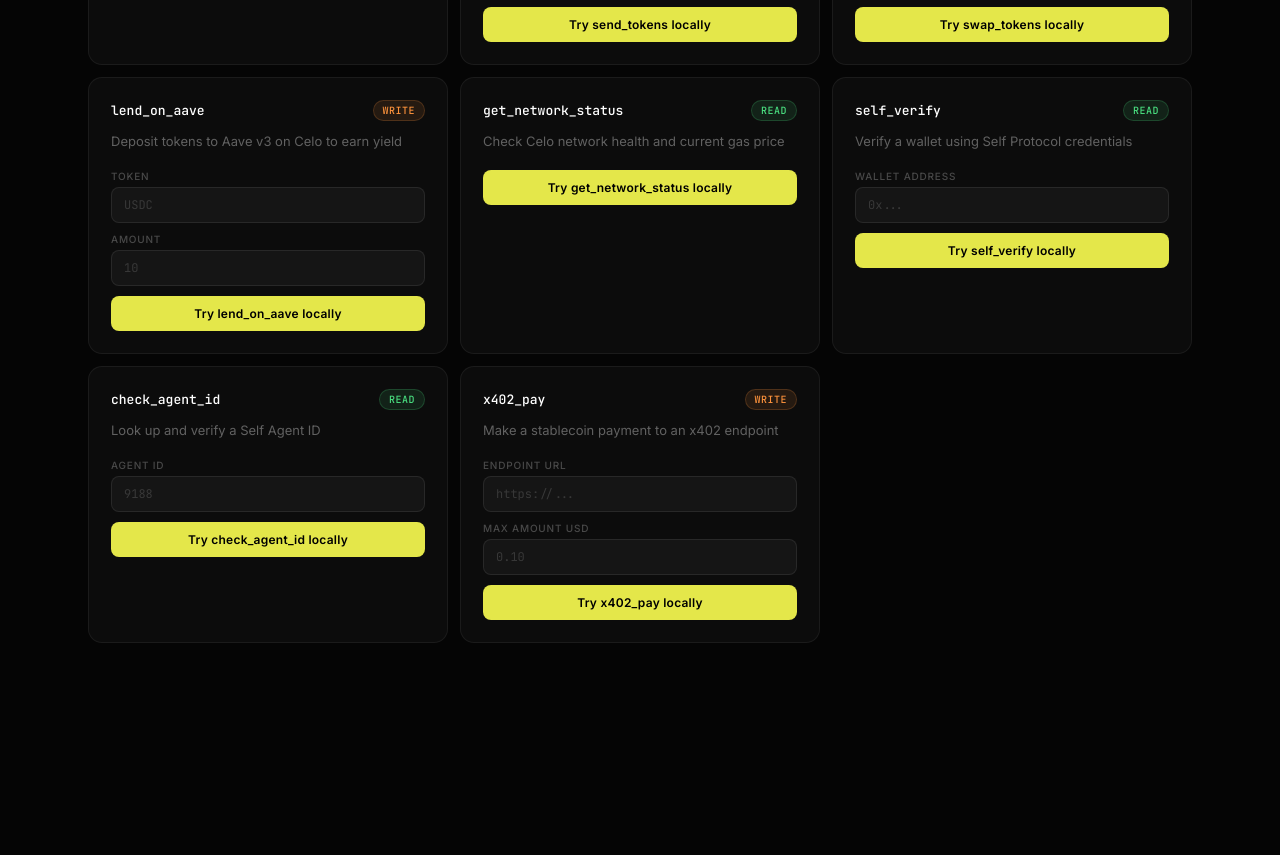
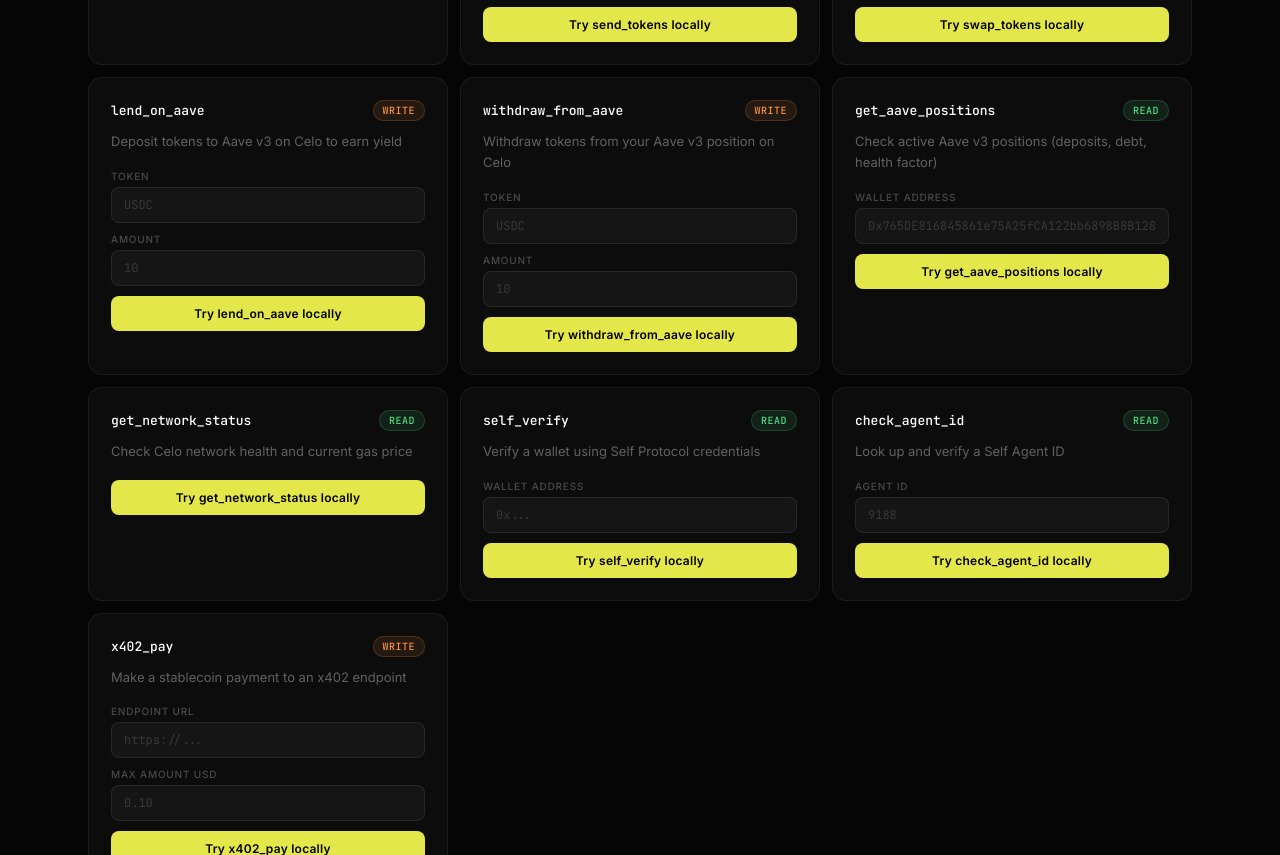
Before and after one commit to Miracle-Alajemba/conduit, a website: page public/index.html in a window 1280 px wide. Shown: the part 1850-2705 px from the top of the page. Before the commit the page ends 2593 px from the top, so only its background shows below. Drawn offline with Linux system fonts and the light colour scheme.

Commit message:
docs: update tool count to 13 and add missing Aave tools on the landing page

```diff
--- a/public/index.html
+++ b/public/index.html
@@ -594,7 +594,7 @@ header {
     conduit<span>.celo</span>
   </div>
   <div class="header-right">
-    <span class="badge">v1.0.0</span>
+    <span class="badge">v1.2.0</span>
     <a href="https://github.com/Miracle-Alajemba/conduit" target="_blank" class="github-link">GitHub ↗</a>
   </div>
 </header>
@@ -602,7 +602,7 @@ header {
 <div class="hero">
   <div class="hero-tag">The missing bridge between AI and Celo</div>
   <h1>Any AI.<br><span class="highlight">Full Celo Access.</span></h1>
-  <p>conduit is an MCP server that gives any LLM instant read and write access to the Celo blockchain. 11 tools. One install.</p>
+  <p>conduit is an MCP server that gives any LLM instant read and write access to the Celo blockchain. 13 tools. One install.</p>
   <div class="install-wrapper">
     <div class="install-box">
       <span class="dollar">$</span> npm install -g conduit-celo
@@ -618,7 +618,7 @@ header {
 
 <div class="stats-bar">
   <div class="stat">
-    <div class="stat-number">11</div>
+    <div class="stat-number">13</div>
     <div class="stat-label">Tools</div>
   </div>
   <div class="stat-divider"></div>
@@ -753,6 +753,23 @@ const TOOLS = [
     ],
   },
   {
+    name: 'withdraw_from_aave',
+    type: 'write',
+    desc: 'Withdraw tokens from your Aave v3 position on Celo',
+    inputs: [
+      { key: 'token', label: 'Token', placeholder: 'USDC' },
+      { key: 'amount', label: 'Amount', placeholder: '10' },
+    ],
+  },
+  {
+    name: 'get_aave_positions',
+    type: 'read',
+    desc: 'Check active Aave v3 positions (deposits, debt, health factor)',
+    inputs: [
+      { key: 'address', label: 'Wallet Address', placeholder: '0x765DE816845861e75A25fCA122bb6898B8B1282a' },
+    ],
+  },
+  {
     name: 'get_network_status',
     type: 'read',
     desc: 'Check Celo network health and current gas price',
```
